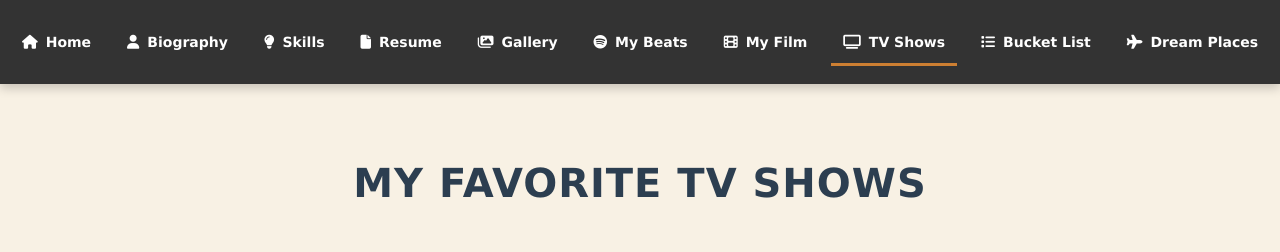
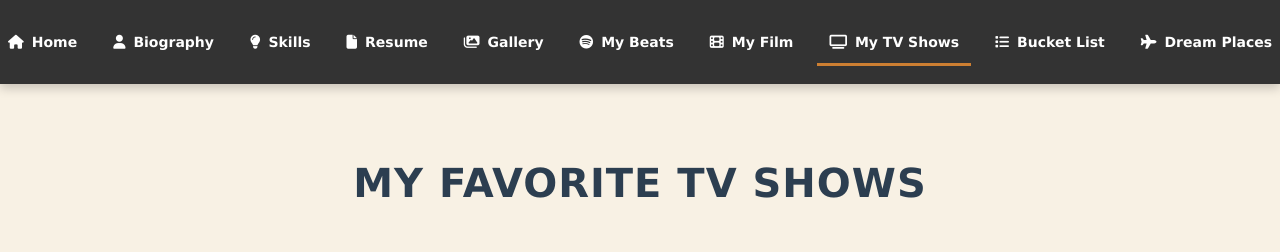
Before and after one commit to Saiqt07/tv-shows, a plain HTML site: page index.html in a window 1280 px wide. Shown: the top 252 px of the page. Drawn offline with Linux system fonts and the light colour scheme.

Commit message:
Update index.html

```diff
--- a/index.html
+++ b/index.html
@@ -16,10 +16,10 @@
             <li><a href="https://saiqt07.github.io/Resume/"><i class="fa-solid fa-file"></i> Resume</a></li>
             <li><a href="https://saiqt07.github.io/photo-dump/"><i class="fa-solid fa-images"></i> Gallery</a></li>
             <li><a href="https://saiqt07.github.io/My-beats/"><i class="fa-brands fa-spotify"></i> My Beats</a></li>
-            <li><a href="../MY film/index.html"><i class="fa-solid fa-film"></i> My Film</a></li>
-            <li class="active"><a href="tv-shows.html"><i class="fa-solid fa-tv"></i> TV Shows</a></li>
-            <li><a href="../bucket list/index.html"><i class="fas fa-list"></i> Bucket List</a></li>
-            <li><a href="../places to visit/index.html"><i class="fa-solid fa-plane"></i> Dream Places</a></li>
+            <li><a href="https://saiqt07.github.io/My-film/"><i class="fa-solid fa-film"></i> My Film</a></li>
+            <li class="active"><a href="https://saiqt07.github.io/bucket-list/"><i class="fa-solid fa-tv"></i> My TV Shows</a></li>
+            <li><a href="https://saiqt07.github.io/tv-shows/"><i class="fas fa-list"></i> Bucket List</a></li>
+            <li><a href="https://saiqt07.github.io/places/"><i class="fa-solid fa-plane"></i> Dream Places</a></li>
         </ul>
     </nav>
 
```
